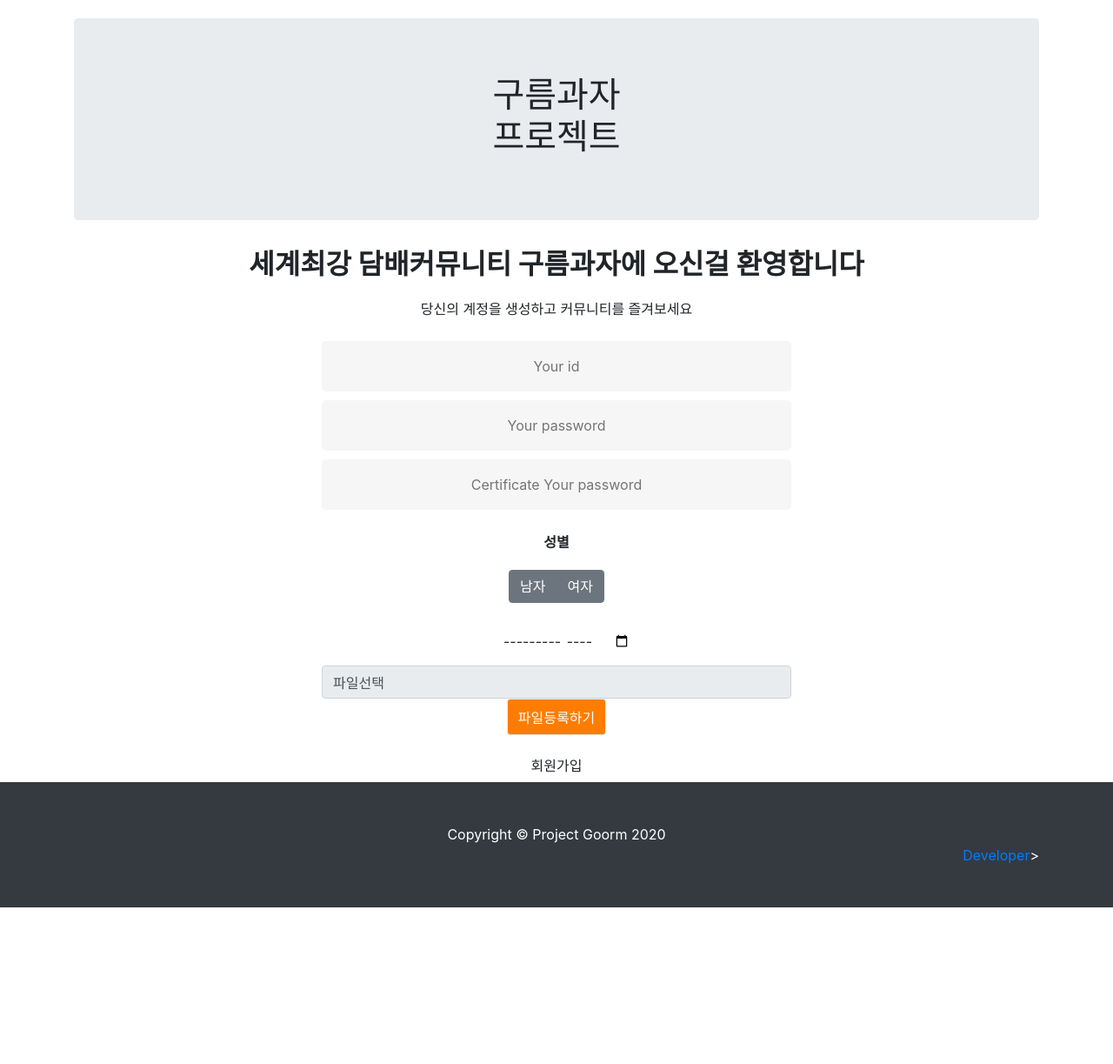
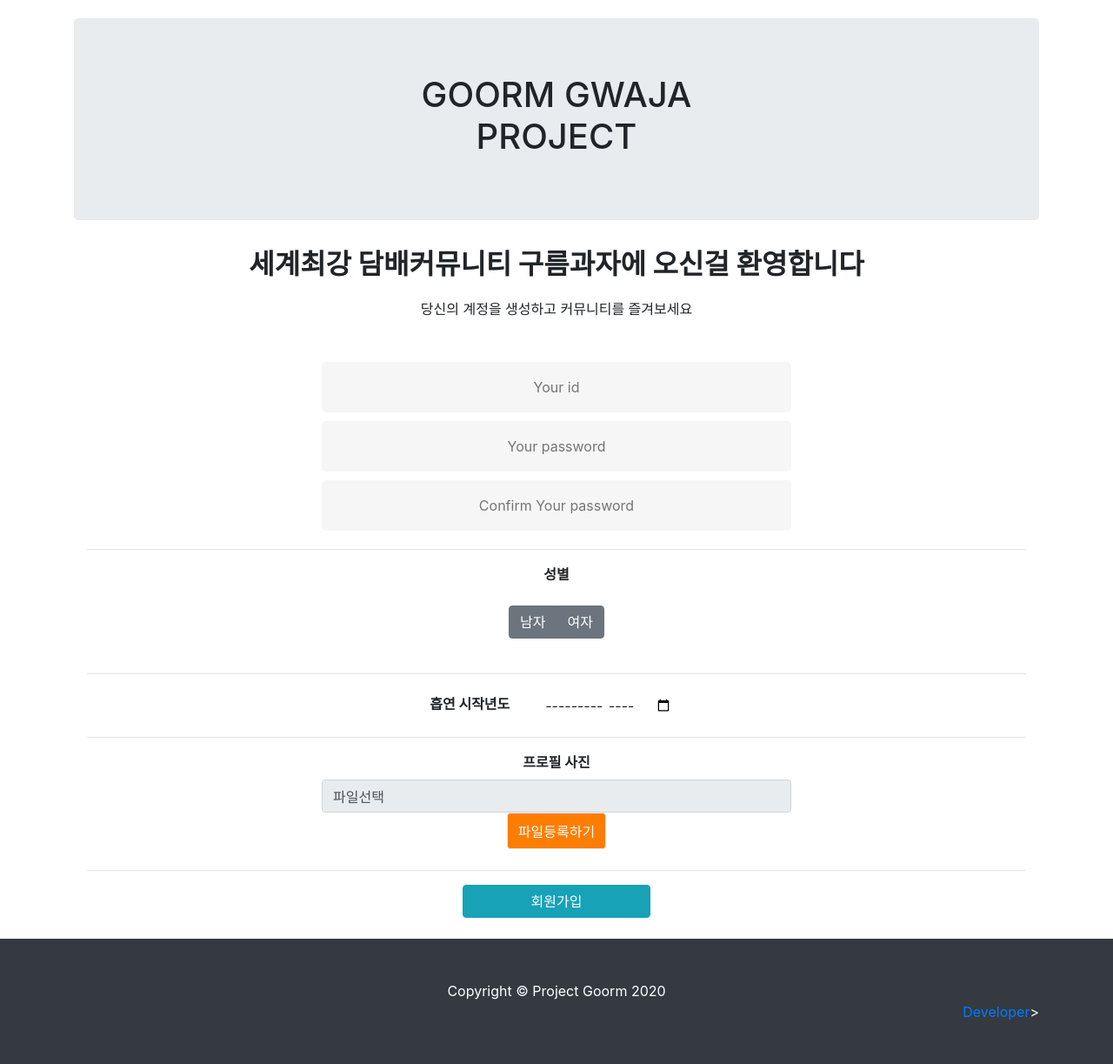
Before and after one commit to labiss96/django-goorm, a Django app: page /accounts/signup/ in a window 1280 px wide. Shown: the part 59-1282 px from the top of the page at 87% size. Before the commit the page ends 1102 px from the top, so only its background shows below. Run offline with Django 3.2, Linux system fonts and the light colour scheme; some libraries are stand-ins or nearby versions.

Commit message:
권한 error page 수정 + 이미지 수정 기능 fix + signup page fix

```diff
--- a/accounts/templates/accounts/signup.html
+++ b/accounts/templates/accounts/signup.html
@@ -309,12 +309,12 @@
 <body>
     <!-- header -->
     <div class="jumbotron text-center">
-        <h1>구름과자
-            <br>프로젝트</h1>
+        <h1>GOORM GWAJA<br>PROJECT</h1>
     </div>
     <div style="text-align: center;">
         <h2> <strong>세계최강 담배커뮤니티 구름과자에 오신걸 환영합니다</strong></h2>
         <p>당신의 계정을 생성하고 커뮤니티를 즐겨보세요</p>
+        <br>
     </div>
 
     <!-- 회원가입 시작해주는 부분 -->
@@ -323,15 +323,14 @@
             {% csrf_token %}
             <input type="text" name="username" required="required" placeholder="Your id"><br>
             <input type="password" name="password1" required="required" placeholder="Your password"><br>
-            <input type="password" name="password2" required="required" placeholder="Certificate Your password"><br>
-
+            <input type="password" name="password2" required="required" placeholder="Confirm Your password"><br>
+            <hr>
             <!-- 성별부터 -->
             <div class="container" style="width: 50%;">
                 <div class="row">
                     <div class="col">
-                        <p><strong>성별</strong></p>
+                        <strong>성별</strong> <br> <br>
                         <div class="btn-group btn-group-toggle" data-toggle="buttons" style="text-align: center;">
-
                             <label class="btn btn-secondary">
                                 <input type="radio" name="sex" required="required" value="남자" id="jb-radio-2"> 남자
                             </label>
@@ -350,72 +349,54 @@
             <!-- <input type="radio" name="sex" required="required" value="남자">남자
             <input type="radio" name="sex" required="required" value="여자">여자
             <br> -->
-
+            <hr>
             <!-- 흡연 시작년도 -->
+            <strong>흡연 시작년도</strong>
             <input type="month" style="text-align: center;" class="btn btn-Dark" name="start_year"
                 required="required"><br>
-
+            <hr>
             <!-- 프로필 사진: -->
 
             <!-- <input type="file" class="btn btn-file" name="profile_img" accept=".jpg, .gif, .jpeg, .png">
             <br><br> -->
             <!-- 커버이미지 들어오는 부분 (임시로 이미지를 넣어줬다)-->
-
+            <strong>프로필 사진</strong>
             <div class="form-group" style="margin: 8px 0 8px;">
-
                 <input id="file" class=" form-control" name="profile_img" accept=".jpg, .gif, .jpeg ,.png" value="파일선택"
                     disabled="disabled" style="width:50%; display: inline;">
-
                 <div class="fileRegiBtn btn-Dark">
-
                     <label for="myFileUp" class="btn btn-Dark">파일등록하기</label>
-
                     <input type="file" name="profile_img" accept=".jpg, .gif, .jpeg, .png" id="myFileUp">
-
                 </div>
-
             </div>
-
+            <hr>
             <!-- 회원가입 누르기 버튼 -->
-            <button type="submit" class="btn btn-Dark" style="width: 50%;">회원가입</a>
-
+            <button type="submit" class="btn btn-info" style="width: 20%;">회원가입</button>
+            <br>
+            <br>
         </form>
     </div>
 
     <!-- 스크립트 부분 가져온거임 -->
 
-    <script>function readURL(input) {
-
-            console.log("버튼클릭함1");
-
+<script>
+    function readURL(input) {
+        // console.log("버튼클릭함1");
         if (input.files && input.files[0]) {
-
             var reader = new FileReader();
-
             reader.onload = function (e) {
-
                 $('#cover').attr('src', e.target.result);        //cover src로 붙여지고
-
                 $('#fileName').val(input.files[0].name);    //파일선택 form으로 파일명이 들어온다
-
+            }
+            reader.readAsDataURL(input.files[0]);
+        }
     }
 
-                reader.readAsDataURL(input.files[0]);
-
-            }
-
-        }
-
-
-
     $("#myFileUp").change(function () {
-
         readURL(this);
-
-            console.log("이미지 바뀜?");
-
-        });</script>
-
+        // console.log("이미지 바뀜?");
+    });
+</script>
 </body>
 
 </html>
--- a/accounts/views.py
+++ b/accounts/views.py
@@ -82,7 +82,7 @@ def update(request, profile_name):
     return redirect('/accounts/mypage/' + str(profile_name))
 
 def error(request):
-    err = '로그인이 필요한 작업입니다!'
+    err = '로그인이 필요한 작업입니다! '
     return render(request, 'accounts/error.html', {'err':err})
 
 def developer(request) :
--- a/goorm/templates/goorm/edit.html
+++ b/goorm/templates/goorm/edit.html
@@ -4,7 +4,7 @@
 
 <h1>글을 수정하는 중입니다. </h1>
 
-    <form action="{% url 'goorm:update' tobacco.id %}" method = "POST">
+    <form action="{% url 'goorm:update' tobacco.id %}" method = "POST" enctype="multipart/form-data">
         {% csrf_token %}
 
         <p>이름 : <input type="text" name="name" value="{{tobacco.name}}"></p>
--- a/goorm/views.py
+++ b/goorm/views.py
@@ -123,6 +123,8 @@ def update(request, tobacco_id):
     update_tobacco.nicotine = request.POST['nicotine']
     update_tobacco.TAR = request.POST['TAR']
     update_tobacco.feel_of_hit = request.POST['feel_of_hit']
+    if request.FILES.get('tobacco_img'):
+        update_tobacco.img = request.FILES.get('tobacco_img')
     if request.POST['isMenthol'] == 'yes':
         update_tobacco.isMenthol = True
     else:
```
Also changed, not shown: accounts/templates/accounts/error.html (+13 -6 lines). Lines whose indentation alone changed are shown as unchanged.
